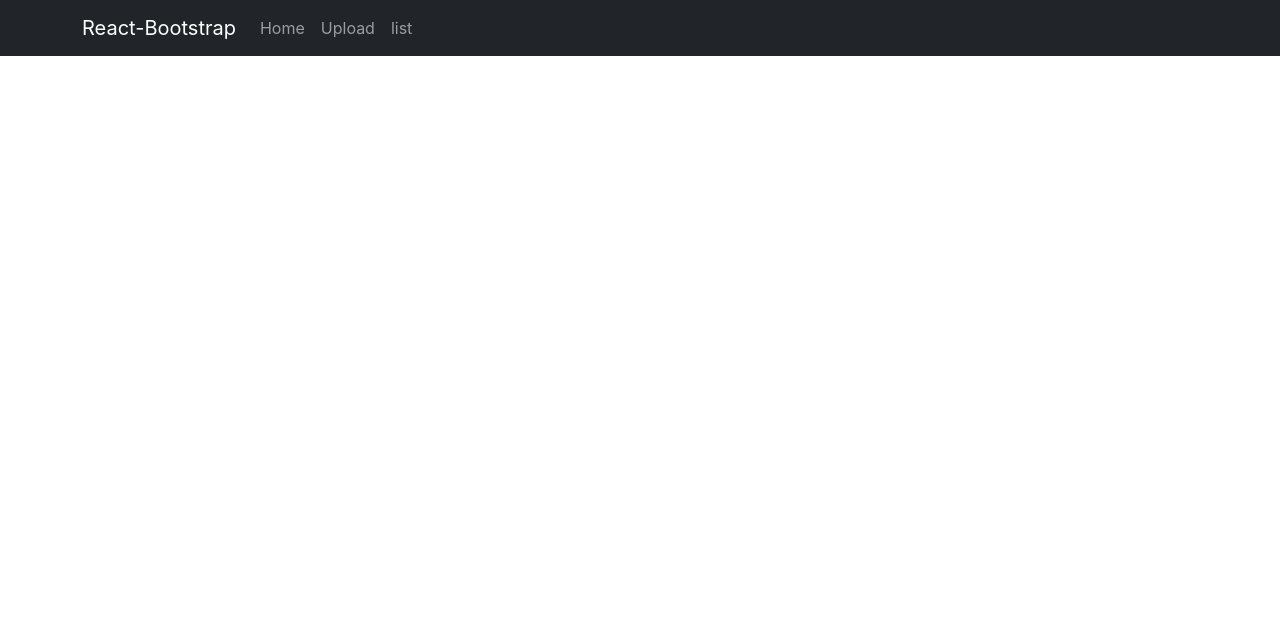
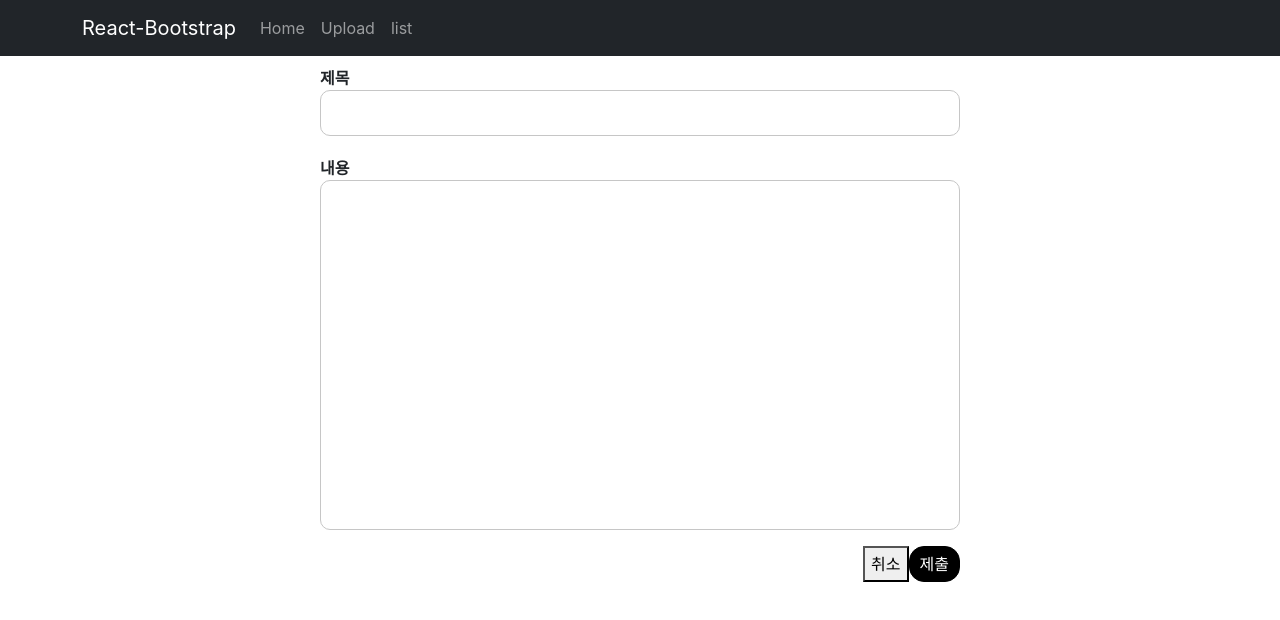
Before and after one commit to oridori2705/MERN-React-Community, a React (Create React App) app in the folder client/: page /edit/1 in a window 1280 px wide. Shown: the top 620 px of the page. Built offline with nearby package versions, Linux system fonts and the light colour scheme; no server answers.

Commit message:
Post 수정 기능 추가

```diff
--- a/client/src/App.js
+++ b/client/src/App.js
@@ -4,6 +4,8 @@ import { List } from './Components/Post/List';
 import { Upload } from './Components/Post/Upload';
 import { Heading } from './Components/Heading';
 import { Detail } from './Components/Post/Detail';
+import { Edit } from './Components/Post/Edit';
+
 function App() {
 
   return (
@@ -13,6 +15,7 @@ function App() {
         <Route path="/" element={<List />}></Route>
         <Route path="/Upload" element={<Upload />}></Route>
         <Route path="/post/:postNum" element={<Detail />}></Route>
+        <Route path='/edit/:postNum' element={<Edit />}></Route>
       </Routes>
     </>
 
--- a/client/src/Components/Heading.js
+++ b/client/src/Components/Heading.js
@@ -1,5 +1,5 @@
 import React from 'react'
-import { Link } from 'react-router-dom'
+
 //리액트 부트스트랩 사용
 import Container from 'react-bootstrap/Container';
 import Nav from 'react-bootstrap/Nav';
--- a/client/src/Components/Post/Detail.js
+++ b/client/src/Components/Post/Detail.js
@@ -1,7 +1,8 @@
 import axios from 'axios';
 import React, { useEffect, useState } from 'react'
-import { useParams } from 'react-router-dom'
+import { Link,useParams } from 'react-router-dom'
 import Spinner from 'react-bootstrap/Spinner';
+import "../../Style/PostDetailCss.css"
 export const Detail = () => {
     let path=useParams();
     const [PostInfo, setPostInfo] = useState({})
@@ -23,20 +24,21 @@ export const Detail = () => {
     }, [])
 
     return (
-    <div>
+    <div className='PostDiv'>
         {Flag ?
-            <div>
-                <div>
+            <>
                 <div className='Post'>
                     <h1>{PostInfo.title} </h1>
                     <p>{PostInfo.content}</p>
                 </div>
-                </div>
+
                 <div className='BtnDiv'>
-                    <button className='edit' type='button'>수정</button>
+                    <Link to={`/edit/${PostInfo.postNum}`}>
+                        <button className='edit' type='button'>수정</button>
+                    </Link>
                     <button className="delete" type='button'>삭제</button>
                 </div>
-            </div>
+            </>
         :
         <div className='SpinnerDiv'>
             <Spinner animation="border" role="status">
--- /dev/null
+++ b/client/src/Components/Post/Edit.js
@@ -0,0 +1,98 @@
+import axios from 'axios';
+import React, { useEffect, useState } from 'react'
+import { Link,useNavigate,useParams } from 'react-router-dom'
+import "../../Style/UploadStyle.css"
+
+
+export const Edit = () => {
+    let path=useParams();
+    const [Title, setTitle] = useState("")
+    const [Content, setContent] = useState("")
+    const [PostInfo, setPostInfo] = useState({})
+    const [Flag, setFlag] = useState(false);
+
+
+    let navigate = useNavigate();
+
+    useEffect(() => {
+        let body = {
+          postNum: path.postNum,
+        };
+        axios
+          .post("/api/post/detail", body)
+          .then((response) => {
+            if (response.data.success) {
+              setPostInfo(response.data.post);
+              setFlag(true);
+            }
+          })
+          .catch((err) => {
+            console.log(err);
+          });
+      }, []);
+
+      useEffect(() => {
+        setTitle(PostInfo.title);
+        setContent(PostInfo.content);
+
+      }, [PostInfo]);
+
+
+  const onsubmit = (e)=>{
+    //데이터가 잘보내지지만 submit을하면 새로고침으로인해 프론트에서 변화가 안나타난다.
+    //onclick에서 받아온 이벤트 e로  e.preventDefault()를 해줘야한다.
+    e.preventDefault();
+
+    if(Title ==="" || Content ===""){
+      return alert("모든 항목을 채워주세요")
+    }
+    //서버에 보내줄 데이터 객체화
+    let body={
+      title :Title,
+      content : Content,
+      postNum : path.postNum
+    }
+    axios.post("/api/post/edit",body).then((res)=>{
+      if(res.data.success){
+        alert("글 수정이 완료되었습니다.")
+        //작성완료후 홈으로
+        navigate(`/post/${path.postNum}`)
+      }
+      else{
+        alert("글 수정에 실패하였습니다.")
+      }
+    }).catch((err)=>{
+      console.log(err)
+    })
+
+  }
+
+
+  const ContentChange=(e)=>{
+    setContent(e.target.value);
+  }
+  const TitleChange=(e)=>{
+    setTitle(e.target.value);
+  }
+
+  return (
+    <div>
+      <div className='uploadForm'>
+        <label>제목</label>
+
+        <input className='uploadTitle' id="title" type="text" value={Title || ""} onChange={TitleChange}></input>
+        <label>내용</label>
+        <textarea className='uploadText' id="content" type="text"  value={Content || ""} onChange={ContentChange}></textarea>
+        <div className='uploadBtnDiv'>
+        <button className="cancle" onClick={(e)=>{
+            e.preventDefault()
+            navigate(-1);
+            }}>취소</button>
+            <button className="uploadBtn" onClick={(e)=>onsubmit(e)}>제출</button>
+        </div>
+
+
+        </div>
+    </div>
+  )
+}
--- a/client/src/Components/Post/List.js
+++ b/client/src/Components/Post/List.js
@@ -1,4 +1,4 @@
-import React, { useEffect, useState } from 'react'
+import {React, useEffect, useState } from 'react'
 import axios from 'axios';
 import "../../Style/ListCss.css"
 import { Link } from 'react-router-dom';
```
Also changed, not shown: client/src/Style/PostDetailCss.css (+6 -6 lines), 1 other file (tests, documents, lock files or other folders).
